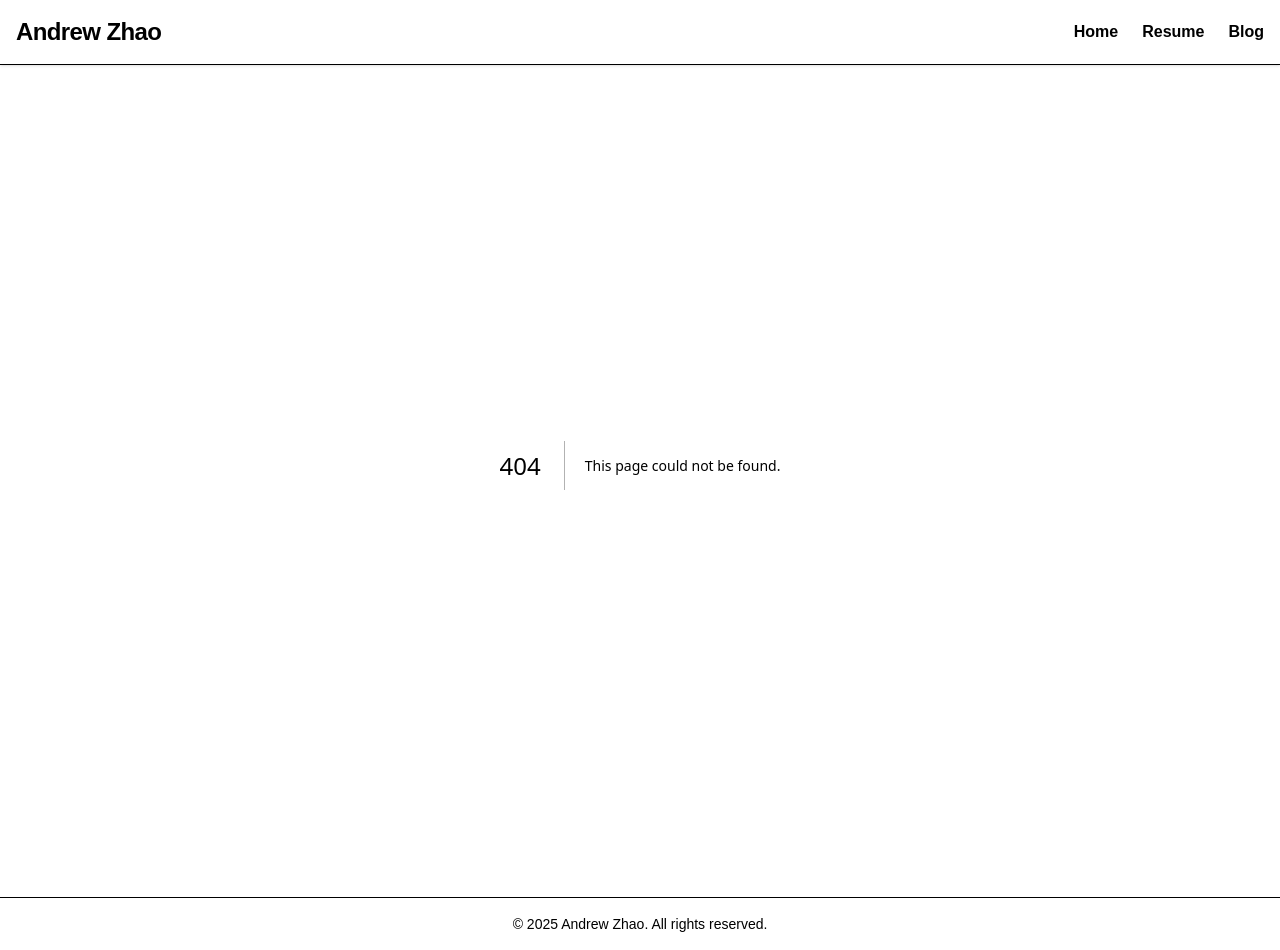
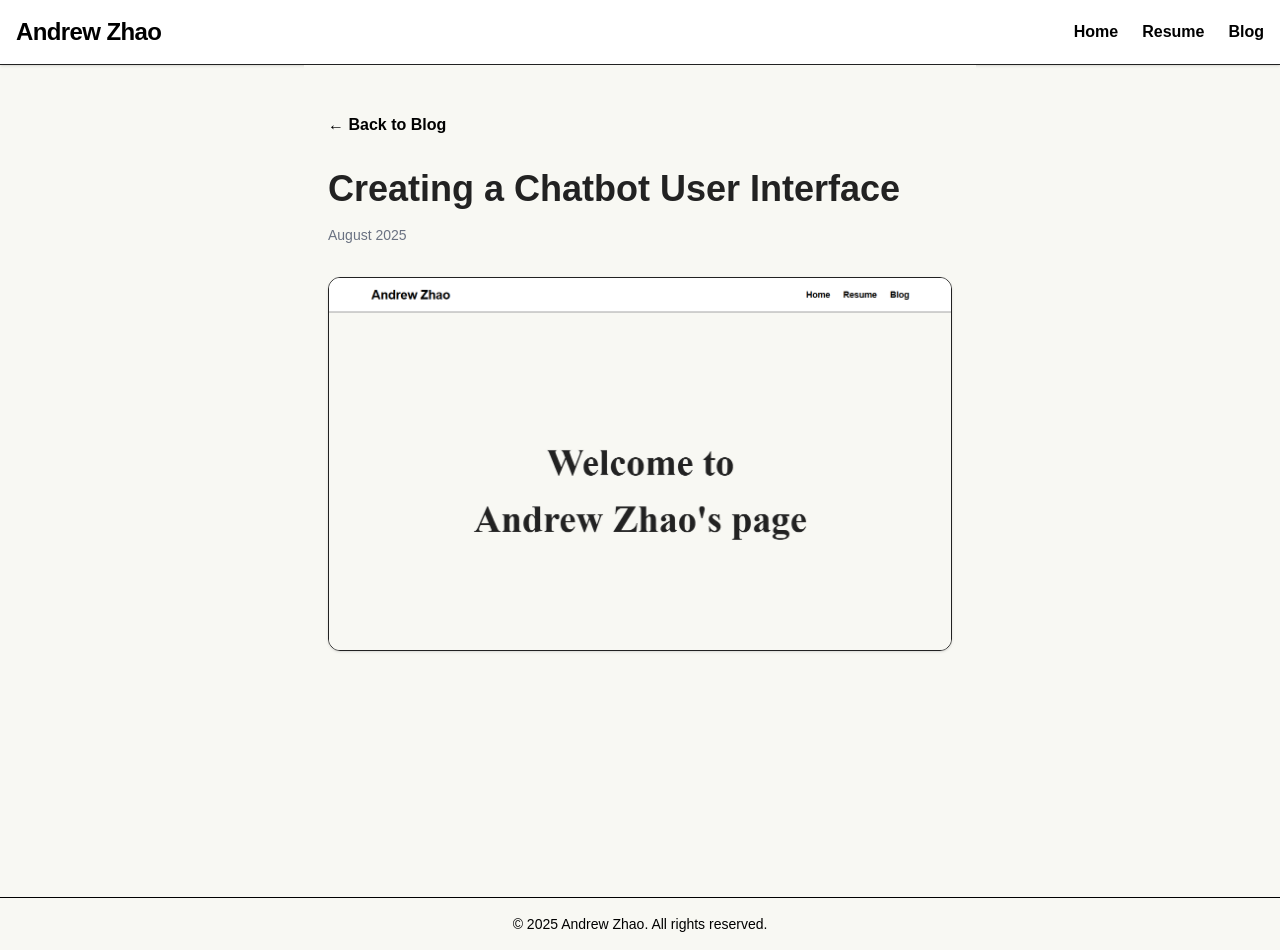
Before and after one commit to toastedgrain/andrew-blog, a Next.js app: page /blog/chatbots in a window 1280 px wide. Before the commit this address had no page. Built offline with nearby package versions, Linux system fonts and the light colour scheme.

Commit message:
adding another blog post

```diff
--- /dev/null
+++ b/src/app/blog/chatbots/page.tsx
@@ -0,0 +1,40 @@
+"use client";
+import Link from "next/link";
+import Image from "next/image";
+
+export default function WebsitePost() {
+  return (
+    <main className="max-w-2xl mx-auto px-6 py-12 bg-[#f8f8f3] min-h-screen">
+      {/* Back button */}
+      <Link
+        href="/blog"
+        className="font-bold inline-flex items-center text-black hover:underline mb-8"
+      >
+        &#8592; Back to Blog
+      </Link>
+
+      {/* Article Title */}
+      <h1 className="text-4xl font-bold mb-4">
+        Creating a Chatbot User Interface
+      </h1>
+      <p className="text-gray-500 mb-8 text-sm">August 2025</p>
+
+      {/* Featured Image */}
+      <div className="w-full rounded-xl overflow-hidden mb-8 border shadow">
+        <Image
+          src="/website-process.png"
+          alt="Screenshot of this website"
+          width={960}
+          height={540}
+          className="w-full object-cover"
+          priority
+        />
+      </div>
+
+      {/* Article Content */}
+      <article className="prose prose-xl font-serif text-xl space-y-5 text-gray-800 gap-y-8">
+        <p></p>
+      </article>
+    </main>
+  );
+}
--- a/src/app/blog/page.tsx
+++ b/src/app/blog/page.tsx
@@ -21,6 +21,19 @@ export default function BlogPage() {
               I quick peek into why and how I chose to make this website
             </p>
           </li>
+          <li className="p-4 border rounded-xl shadow hover:shadow-lg transition">
+            <Link
+              href="/blog/balancing-life"
+              className="text-xl font-semibold text-blue-400 hover:underline"
+            >
+              Creating a Chatbot User Interface
+            </Link>
+            <div className="text-gray-500 text-sm">August 2025</div>
+            <p className="mt-2 text-gray-700">
+              Sharing how I created a Gemini powered chatbot interface for
+              personal fun
+            </p>
+          </li>
         </ul>
       </div>
     </main>
```
